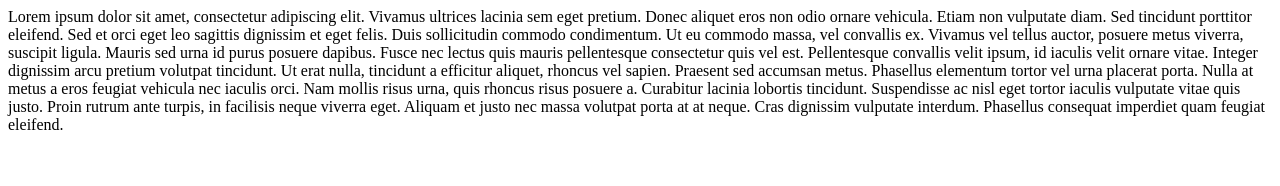
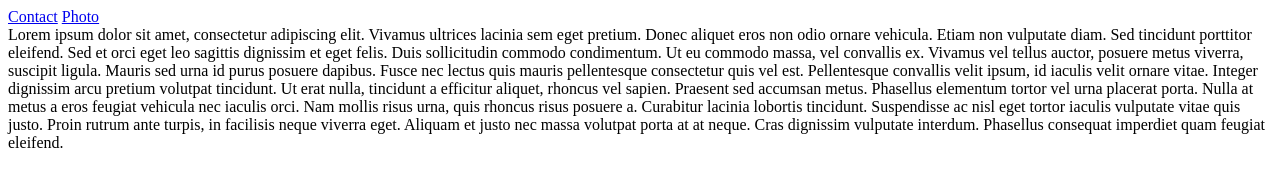
Before and after one commit to amccaskey9/croissant, a plain HTML site: page index.html in a window 1280 px wide. Drawn offline with Linux system fonts and the light colour scheme.

Commit message:
Added navigation links on each page

```diff
--- a/index.html
+++ b/index.html
@@ -9,6 +9,10 @@
 </head>
 
 <body>
+  <nav>
+    <a href="/contact.html">Contact</a>
+    <a href="/photo.html">Photo</a>
+  </nav>
   Lorem ipsum dolor sit amet, consectetur adipiscing elit. Vivamus ultrices lacinia sem eget pretium. Donec aliquet eros
   non odio ornare vehicula. Etiam non vulputate diam. Sed tincidunt porttitor eleifend. Sed et orci eget leo sagittis
   dignissim et eget felis. Duis sollicitudin commodo condimentum. Ut eu commodo massa, vel convallis ex. Vivamus vel
```
Also changed, not shown: contact.html (+4 -0 lines), photo.html (+4 -0 lines).
